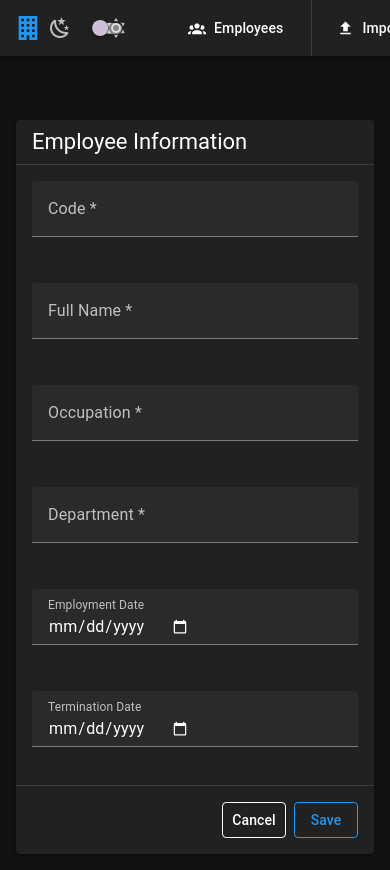
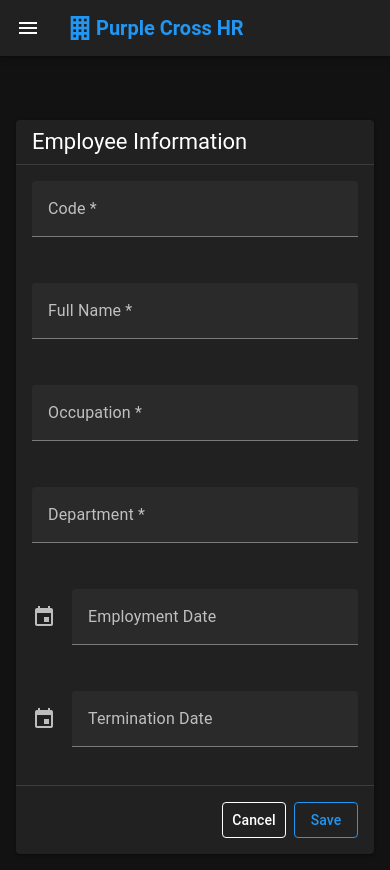
Before and after one commit to AlexanderPetrovsk/SoftwareYardAssignment, a Vue app: page /create in a window 390 px wide. Built offline with nearby package versions, Linux system fonts and the light colour scheme.

Commit message:
Responsiveness improvements, fixed date input for mobile

```diff
--- a/src/components/common/AppHeader.vue
+++ b/src/components/common/AppHeader.vue
@@ -3,28 +3,38 @@
     elevation="2"
     density="comfortable"
   >
+    <v-btn
+      v-if="!mdAndUp"
+      icon="mdi-menu"
+      @click="drawer = !drawer"
+    />
+
     <v-icon
       size="32"
       color="primary"
       icon="mdi-office-building"
       class="ml-3"
     />
-    <v-toolbar-title class="font-weight-bold text-primary ml-1"> Purple Cross HR </v-toolbar-title>
+
+    <v-toolbar-title
+      class="font-weight-bold text-primary flex-1-1-100 flex-sm-1-1-0 ml-0"
+      text="Purple Cross HR"
+    />
 
     <v-spacer />
 
+    <template v-if="mdAndUp">
       <v-switch
+        class="mr-12"
         prepend-icon="mdi-weather-night"
         append-icon="mdi-weather-sunny"
+        hide-details
         @change="theme.cycle()"
-      hide-details
-      size="small"
-      class="mr-12"
-    ></v-switch>
+      />
 
       <v-btn
         prepend-icon="mdi-account-group"
-      @click="router.push({ name: 'list' })"
+        @click="goToEmployees"
       >
         Employees
       </v-btn>
@@ -33,37 +43,88 @@
         vertical
         class="mx-3"
       />
-    <div>
+
       <v-btn
+        prepend-icon="mdi-upload"
         variant="text"
-        prepend-icon="mdi-upload"
-        @click="isDialogOpen = true"
+        @click="openImport"
       >
         Import
       </v-btn>
-    </div>
+
       <v-btn
+        prepend-icon="mdi-download"
         variant="text"
-      prepend-icon="mdi-download"
         @click="exportEmployees"
       >
         Export
       </v-btn>
+    </template>
+  </v-app-bar>
+
+  <v-navigation-drawer
+    v-model="drawer"
+    temporary
+    location="left"
+  >
+    <v-list nav>
+      <v-list-item
+        prepend-icon="mdi-weather-night"
+        append-icon="mdi-weather-sunny"
+        max-width="60px"
+      >
+        <v-switch
+          hide-details
+          @change="theme.cycle()"
+        />
+      </v-list-item>
+      <v-list-item
+        prepend-icon="mdi-account-group"
+        title="Employees"
+        @click="goToEmployees"
+      />
+
+      <v-list-item
+        prepend-icon="mdi-upload"
+        title="Import"
+        @click="openImport"
+      />
+
+      <v-list-item
+        prepend-icon="mdi-download"
+        title="Export"
+        @click="exportEmployees"
+      />
+    </v-list>
+  </v-navigation-drawer>
+
   <ImportEmployeesModal v-model="isDialogOpen" />
-  </v-app-bar>
 </template>
+
 <script setup lang="ts">
 import { ref } from 'vue';
 import { useRouter } from 'vue-router';
-import { useTheme } from 'vuetify';
+import { useTheme, useDisplay } from 'vuetify';
 
 import ImportEmployeesModal from '../modals/ImportEmployeesModal.vue';
-import { useEmployeeImportExport } from '@/composables/useEmployeeImportExport.ts';
+import { useEmployeeImportExport } from '@/composables/useEmployeeImportExport';
 
 const router = useRouter();
 const theme = useTheme();
+const { mdAndUp } = useDisplay();
 
 const { exportEmployees } = useEmployeeImportExport();
 
+const drawer = ref(false);
 const isDialogOpen = ref(false);
+
+const goToEmployees = () => {
+  drawer.value = false;
+  router.push({ name: 'list' });
+};
+
+const openImport = () => {
+  drawer.value = false;
+  isDialogOpen.value = true;
+};
 </script>
--- a/src/components/employee/EmployeeFilters.vue
+++ b/src/components/employee/EmployeeFilters.vue
@@ -13,6 +13,7 @@
         clearable
         hide-details
         variant="solo"
+        @click:clear="search = ''"
         @update:model-value="emit('update:search', $event)"
       />
     </v-col>
--- a/src/components/employee/EmployeeTable.vue
+++ b/src/components/employee/EmployeeTable.vue
@@ -5,7 +5,6 @@
       :headers="employeeTableHeaders"
       fixed-header
       height="600px"
-      :sort-by="[{ key: 'code', order: 'desc' }]"
     >
       <template #item.dateOfEmployment="{ item }">
         <EmployeeStatus
--- a/src/components/forms/EmployeeForm.vue
+++ b/src/components/forms/EmployeeForm.vue
@@ -58,9 +58,8 @@
             cols="12"
             md="6"
           >
-            <v-text-field
-              v-model="dateOfEmployment.value.value"
-              type="date"
+            <v-date-input
+              v-model="employmentDateModel"
               label="Employment Date"
               :error-messages="dateOfEmployment.errorMessage.value"
             />
@@ -70,9 +69,8 @@
             cols="12"
             md="6"
           >
-            <v-text-field
-              v-model="terminationDate.value.value"
-              type="date"
+            <v-date-input
+              v-model="terminationDateModel"
               label="Termination Date"
               :error-messages="terminationDate.errorMessage.value"
             />
@@ -104,7 +102,7 @@
 </template>
 
 <script setup lang="ts">
-import { watch } from 'vue';
+import { computed, watch } from 'vue';
 import { useRouter } from 'vue-router';
 import { useForm, useField } from 'vee-validate';
 
@@ -134,6 +132,24 @@ const department = useField<string>('department');
 const dateOfEmployment = useField<string>('dateOfEmployment');
 const terminationDate = useField<string | null>('terminationDate') || null;
 
+const employmentDateModel = computed<Date | null>({
+  get() {
+    return dateOfEmployment.value.value ? new Date(dateOfEmployment.value.value) : null;
+  },
+  set(value) {
+    dateOfEmployment.value.value = value ? value.toLocaleString() : '';
+  },
+});
+
+const terminationDateModel = computed<Date | null>({
+  get() {
+    return terminationDate.value.value ? new Date(terminationDate.value.value) : null;
+  },
+  set(value) {
+    terminationDate.value.value = value ? value.toLocaleString() : '';
+  },
+});
+
 watch(
   () => props.employee,
   (employee) => {
```
Lines whose indentation alone changed are shown as unchanged.
